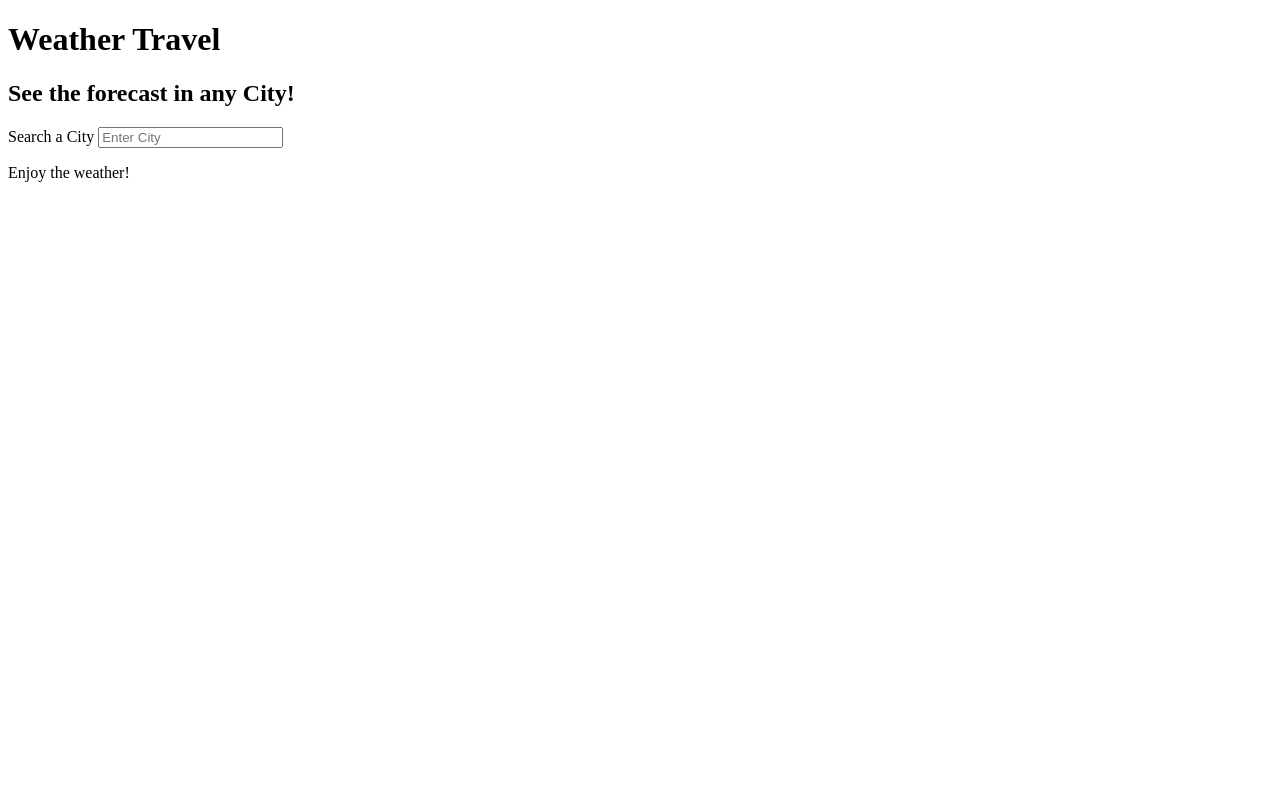
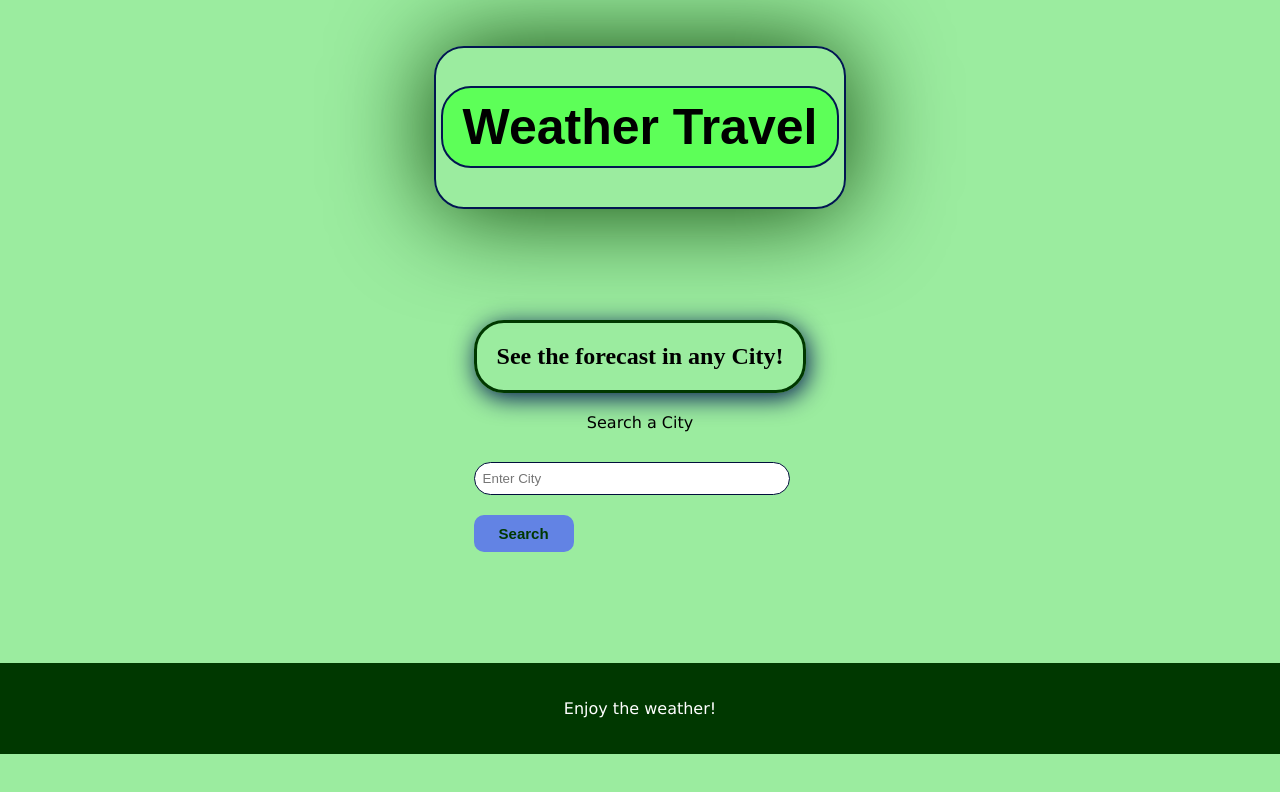
Before and after one commit to WVPrimrose/Weather-Travel, a plain HTML site: page index.html in a window 1280 px wide. Drawn offline with Linux system fonts and the light colour scheme.

Commit message:
got the css down; now doing the js to finally get the weather

```diff
--- a/assets/css/style.css
+++ b/assets/css/style.css
@@ -0,0 +1,132 @@
+body {
+    background-color: #9bec9f;
+    display: flex;
+    flex-direction: column;
+    justify-content: space-around;
+    align-items:center;
+    height: 100vh;
+    margin: 0;
+
+}
+
+header {
+    text-align: center;
+    max-width: 400px;
+    padding: 5px;
+    border-radius: 30px;
+    box-shadow: 0 1px 100px #073f00;
+    border: 2px solid #021651;
+
+}
+
+h1 {
+    background-color: #5dff58;
+    font-size: 50px;
+    border-radius: 30px;
+    font-family: Arial, Helvetica, sans-serif;
+    text-align: center;
+    display: inline-block;
+    padding: 10px 20px;
+    border: 2px solid #021651;
+
+}
+
+h2{
+    border:#003800 3px solid;
+    padding: 20px;
+    box-shadow: 2px 5px 25px #021651;
+    border-radius: 30px;
+}
+
+label, p {
+    display: block;
+    text-align: center;
+    font-family: 'Lucida Sans', 'Lucida Sans Regular', 'Lucida Grande', 'Lucida Sans Unicode', Geneva, Verdana, sans-serif;
+    font-weight: 500;
+}
+
+
+input {
+    width: calc(100% - 16px);
+    padding: 8px;
+    box-sizing: border-box;
+    margin: auto;
+    border-radius: 20px;
+    border: 1px solid #000f3b;
+    margin-top: 30px;
+}
+
+footer {
+    background-color:#003800;
+        color: white;
+        padding: 20px;
+        bottom: 0;
+        width: 100%;
+
+}
+
+#form{
+    text-align: center;
+}
+
+#search {
+    background-color: #6283e4;
+    color: #003800;
+    padding: 10px;
+    border: 5px;
+    border-radius: 10px;
+    margin-top: 20px;
+    width: 100px;
+    font-size: 15px;
+    text-align: center;
+    margin-right: 200;
+    font-weight: 600;
+}
+
+#search:hover {
+    background-color:#38c4db;
+}
+
+#search:focus {
+    box-shadow: 1px 1px 20px 10px #003800;
+}
+
+#search:active {
+    box-shadow: 1px 1px 20px 10px #eeff00;
+    color: #eeff00;
+    background-color:#ffffff;
+}
+
+#weather-container {
+    text-align: center;
+    width: 100%;
+    margin-top: 20px;
+    display: flex;
+    flex-direction: column;
+    align-items: center;
+}
+
+.card {
+    background-color: #ffffff;
+    border-radius: 10px;
+    box-shadow: 0 4px 8px rgba(0,0,0,0.1);
+    width: 80%;
+    max-width: 600px;
+    padding: 20px;
+}
+
+.card-body {
+    text-align: center;
+}
+
+.card-title {
+    font-size: 24px;
+    color: #333;
+    margin-top: 10px;
+}
+
+.card-text {
+    font-size: 16px;
+    color: #666;
+    margin: 5px 0;
+}
--- a/index.html
+++ b/index.html
@@ -15,6 +15,7 @@
         <h2>See the forecast in any City!</h2>
         <label for="City-Input">Search a City</label>
         <input type="text"id="City-Input" placeholder="Enter City" name="Name" required>
+        <input type="button" id="search" value="Search">
         <div id="weather-container">
 
             <div id="weather-info"> </div>
```
